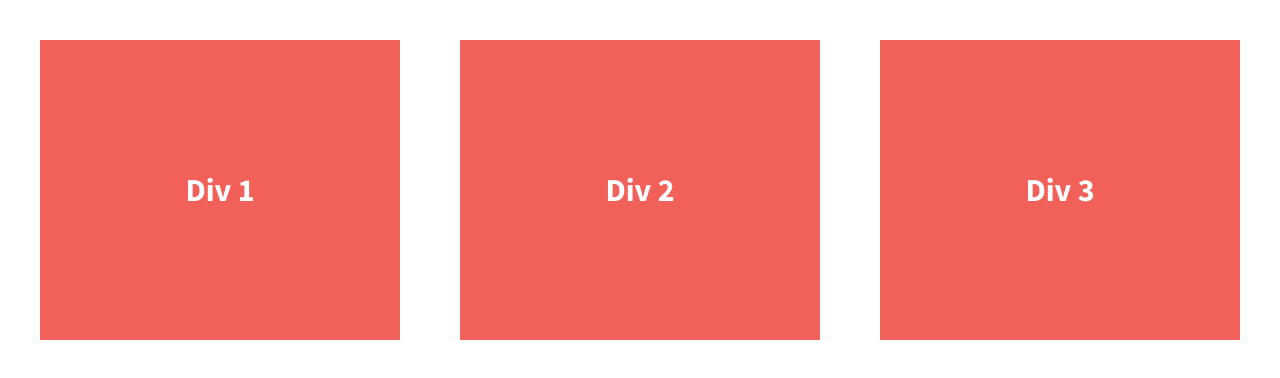
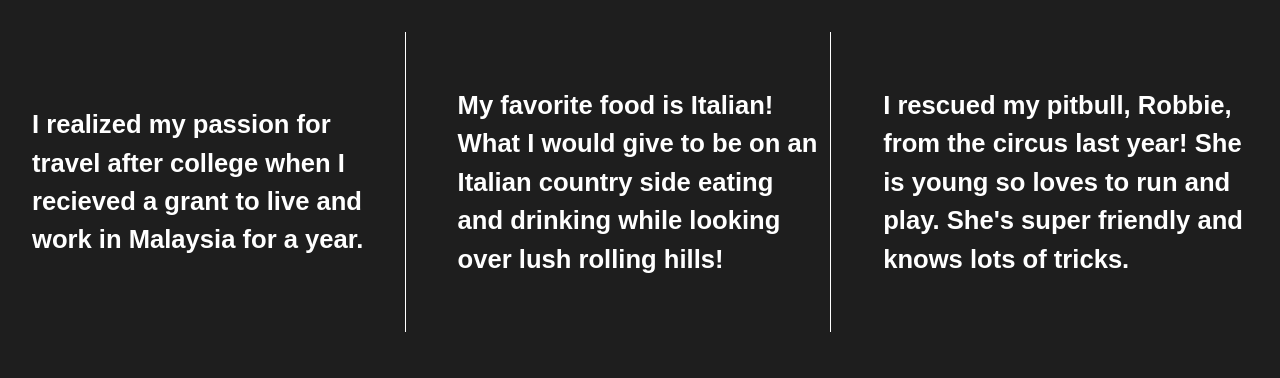
Before and after one commit to nicoledotyoung/divs-flexbox, a plain HTML site: page index.html in a window 1280 px wide. Drawn offline with nearby package versions, Linux system fonts and the light colour scheme.

Commit message:
personal edits

```diff
--- a/css/main.css
+++ b/css/main.css
@@ -97,14 +97,14 @@ textarea {
 
 
 html {
-  background-color: #fff;
+  background-color: #1e1e1e;
   height: 100%;
 }
 
 body {
-  font-family: 'Source Sans Pro', sans-serif;
+  font-family: 'Arial', sans-serif;
   padding: 2em;
-  font-size: 1.25em;
+  font-size: 1em;
   height: 100%;
 }
 
@@ -120,12 +120,16 @@ body {
   color: #fff;
   line-height: 1.5em;
   font-size: 1.6em;
-  background-color: #f16059;
   height: 300px;
   display: flex;
   width: 30%;
   justify-content: center;
   align-items: center;
+}
+
+.div-1, .div-2 {
+    border-right: .01em solid #fff;
+    padding-right: .3125em
 }
 
 
--- a/index.html
+++ b/index.html
@@ -1,5 +1,6 @@
 <!doctype html>
 <html class="no-js" lang="">
+
     <head>
         <meta charset="utf-8">
         <meta http-equiv="x-ua-compatible" content="ie=edge">
@@ -16,6 +17,7 @@
         <link href='http://fonts.googleapis.com/css?family=Lora:700' rel='stylesheet' type='text/css'>
         <link href='http://fonts.googleapis.com/css?family=Source+Sans+Pro:400,700' rel='stylesheet' type='text/css'>
     </head>
+
     <body>
         <!--[if lt IE 8]>
             <p class="browserupgrade">You are using an <strong>outdated</strong> browser. Please <a href="http://browsehappy.com/">upgrade your browser</a> to improve your experience.</p>
@@ -23,13 +25,16 @@
 
         <section class="wrapper">
             <div class="div-1">
-                Div 1
+                <p>I realized my passion for travel after college when I recieved a grant to live and work in Malaysia
+                    for a year.</p>
             </div>
             <div class="div-2">
-                Div 2
+                <p>My favorite food is Italian! What I would give to be on an Italian country side eating and drinking
+                    while looking over lush rolling hills!</p>
             </div>
             <div class="div-3">
-                Div 3
+                <p>I rescued my pitbull, Robbie, from the circus last year! She is young so loves to run and play.
+                    She's super friendly and knows lots of tricks.</p>
             </div>
         </section>
 
@@ -40,12 +45,15 @@
 
         <!-- Google Analytics: change UA-XXXXX-X to be your site's ID. -->
         <script>
-            (function(b,o,i,l,e,r){b.GoogleAnalyticsObject=l;b[l]||(b[l]=
-            function(){(b[l].q=b[l].q||[]).push(arguments)});b[l].l=+new Date;
-            e=o.createElement(i);r=o.getElementsByTagName(i)[0];
-            e.src='https://www.google-analytics.com/analytics.js';
-            r.parentNode.insertBefore(e,r)}(window,document,'script','ga'));
-            ga('create','UA-XXXXX-X','auto');ga('send','pageview');
+                (function (b, o, i, l, e, r) {
+                    b.GoogleAnalyticsObject = l; b[l] || (b[l] =
+                        function () { (b[l].q = b[l].q || []).push(arguments) }); b[l].l = +new Date;
+                    e = o.createElement(i); r = o.getElementsByTagName(i)[0];
+                    e.src = 'https://www.google-analytics.com/analytics.js';
+                    r.parentNode.insertBefore(e, r)
+                }(window, document, 'script', 'ga'));
+            ga('create', 'UA-XXXXX-X', 'auto'); ga('send', 'pageview');
         </script>
     </body>
+
 </html>
```
